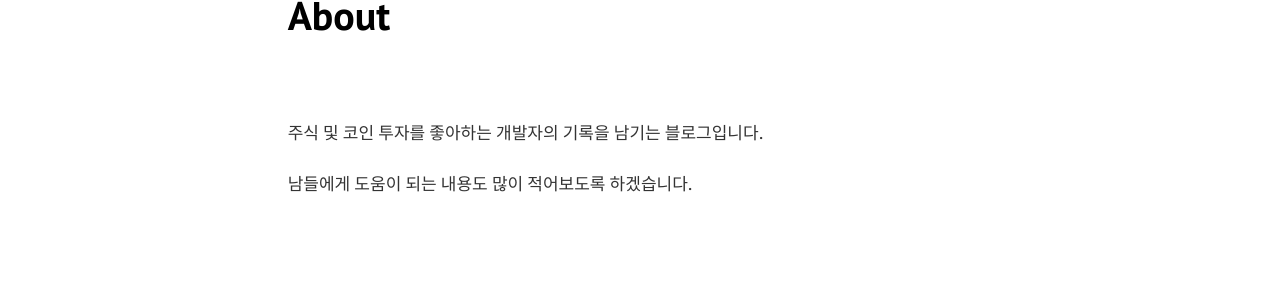
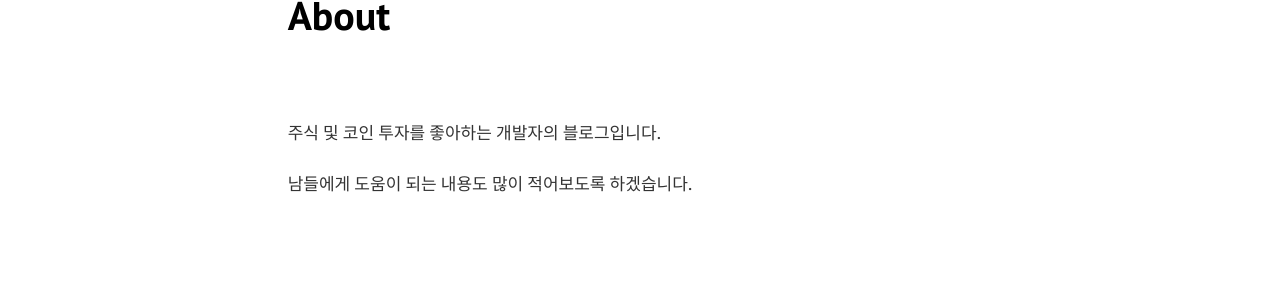
Before and after one commit to yuuisang/yuuisang.github.io, a Jekyll site: the page built from pages/about.md, in a window 1280 px wide and 1190 px high. Shown: the part 792-1100 px from the top of the window. Built offline with Jekyll 4.4.1, drawn with Linux system fonts in a browser that asks for light colours.

Commit message:
초기 세팅중

```diff
--- a/pages/about.md
+++ b/pages/about.md
@@ -5,7 +5,7 @@ permalink: "/about/"
 image: assets/images/about_profile.jpg
 ---
 
-주식 및 코인 투자를 좋아하는 개발자의 기록을 남기는 블로그입니다.
+주식 및 코인 투자를 좋아하는 개발자의 블로그입니다.
 
 남들에게 도움이 되는 내용도 많이 적어보도록 하겠습니다.
 
```
